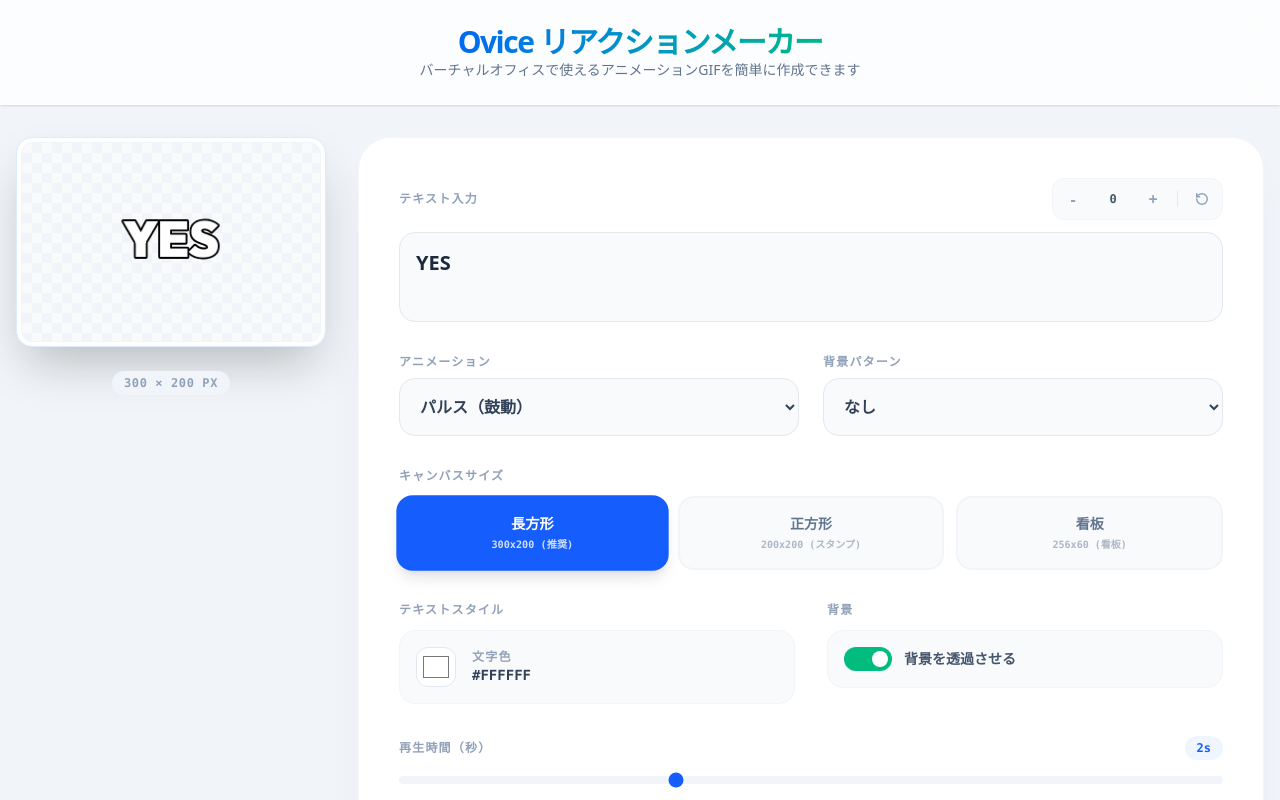
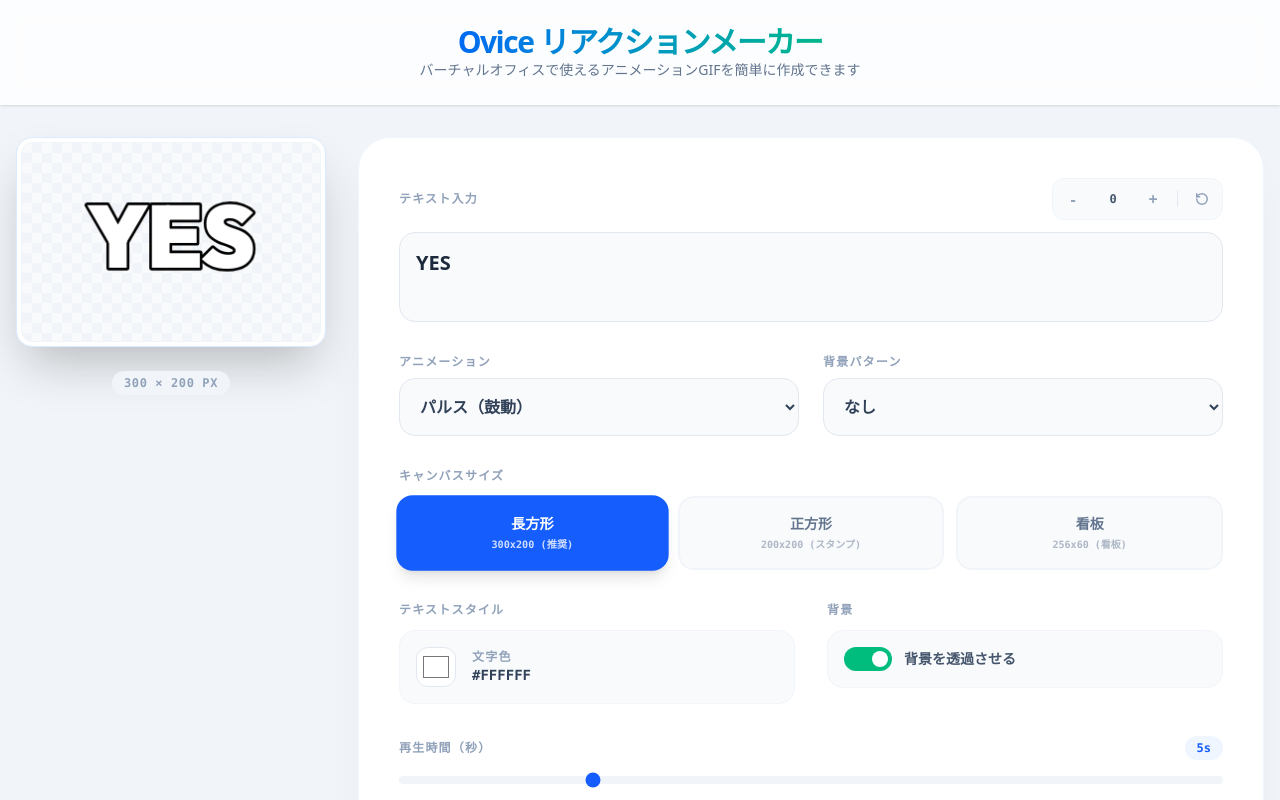
Before and after one commit to iidaatcnt/ovice-reaction-maker, a Next.js app: page / in a window 1280 px wide. Shown: the top 800 px of the page. Built offline with nearby package versions, Linux system fonts and the light colour scheme.

Commit message:
Fix: Increase font size for signboard and extend animation duration settings

```diff
--- a/app/page.tsx
+++ b/app/page.tsx
@@ -29,7 +29,7 @@ export default function Home() {
   const [bgPattern, setBgPattern] = useState<BgPattern>('none');
   const [animationType, setAnimationType] = useState<AnimationType>('pulse');
   // const fps = 20; // Unused for now
-  const [duration, setDuration] = useState(2); // seconds
+  const [duration, setDuration] = useState(5); // Default to slower (5 seconds)
   const [currentSize, setCurrentSize] = useState<SizePreset>(SIZE_PRESETS[0]); // Canvas size
   const [fontSizeOffset, setFontSizeOffset] = useState(0); // Available range: -20 to +20 (approx)
   const [isGenerating, setIsGenerating] = useState(false);
@@ -172,14 +172,23 @@ export default function Home() {
     // Dynamic Font Size fitting
     const drawText = text.toUpperCase();
     const lines = drawText.split('\n');
-    const scaleFactor = Math.min(width, height) / 128;
 
-    // Start with a reasonable base
-    let baseFontSize = 40;
+    // Improved scaling: For narrow banners (like 256x60), use height as base.
+    // For square/rect, use min dimension.
+    const isWideBanner = width / height > 2;
+    const scaleFactor = isWideBanner ? (height / 64) : Math.min(width, height) / 128;
+
+    // Base font size logic
+    let baseFontSize = 50; // Increased base
     const maxLineLength = Math.max(...lines.map(l => l.length));
-    if (maxLineLength > 5) baseFontSize = 30;
-    if (maxLineLength > 10) baseFontSize = 20;
-    if (maxLineLength > 20) baseFontSize = 15;
+
+    // Adaptive sizing
+    if (maxLineLength > 5) baseFontSize = 40;
+    if (maxLineLength > 10) baseFontSize = 30;
+    if (maxLineLength > 20) baseFontSize = 25;
+
+    // Apply manual offset from UI
+    baseFontSize = Math.max(5, baseFontSize + fontSizeOffset);
 
     let fontSize = baseFontSize * scaleFactor;
     ctx.font = `900 ${fontSize}px "Outfit", "Hiragino Kaku Gothic ProN", "Hiragino Sans", Meiryo, sans-serif`;
@@ -566,7 +575,7 @@ export default function Home() {
             <input
               type="range"
               min="0.5"
-              max="5"
+              max="20"
               step="0.5"
               value={duration}
               onChange={e => setDuration(parseFloat(e.target.value))}
```
